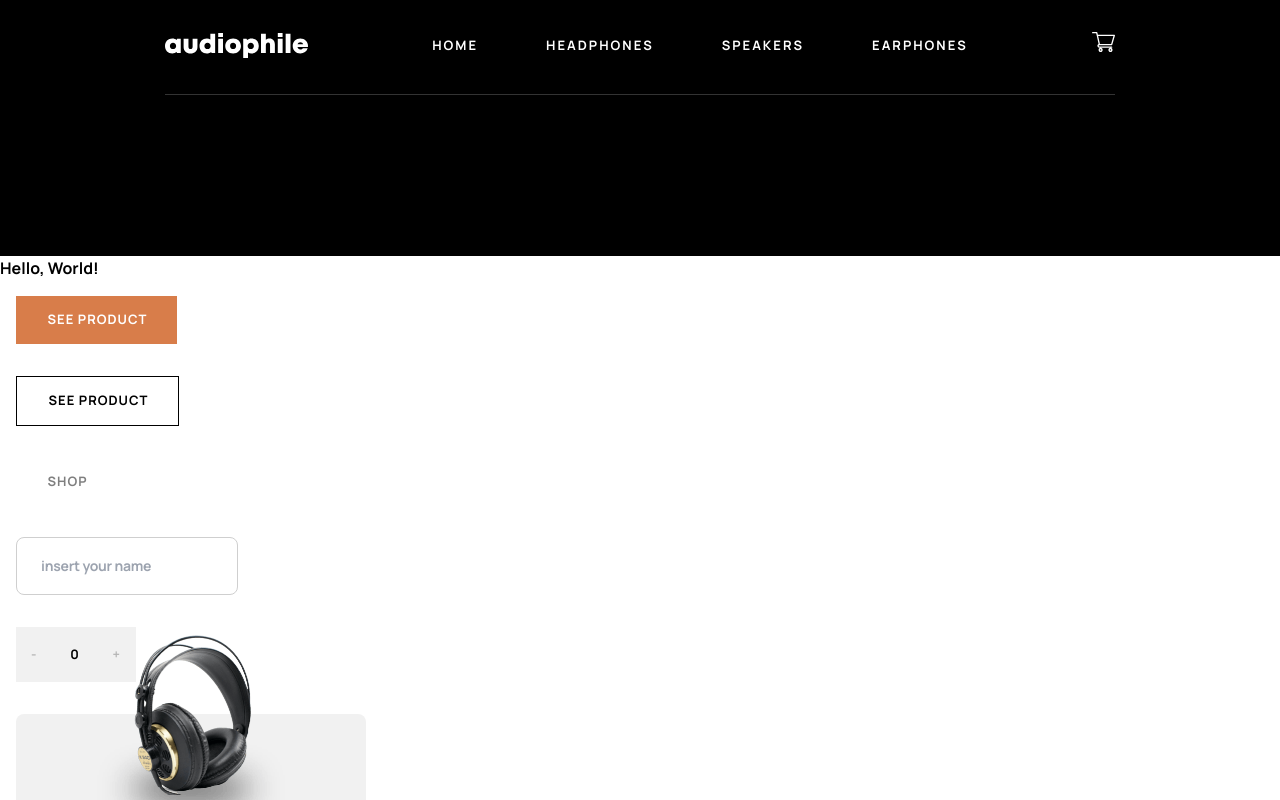
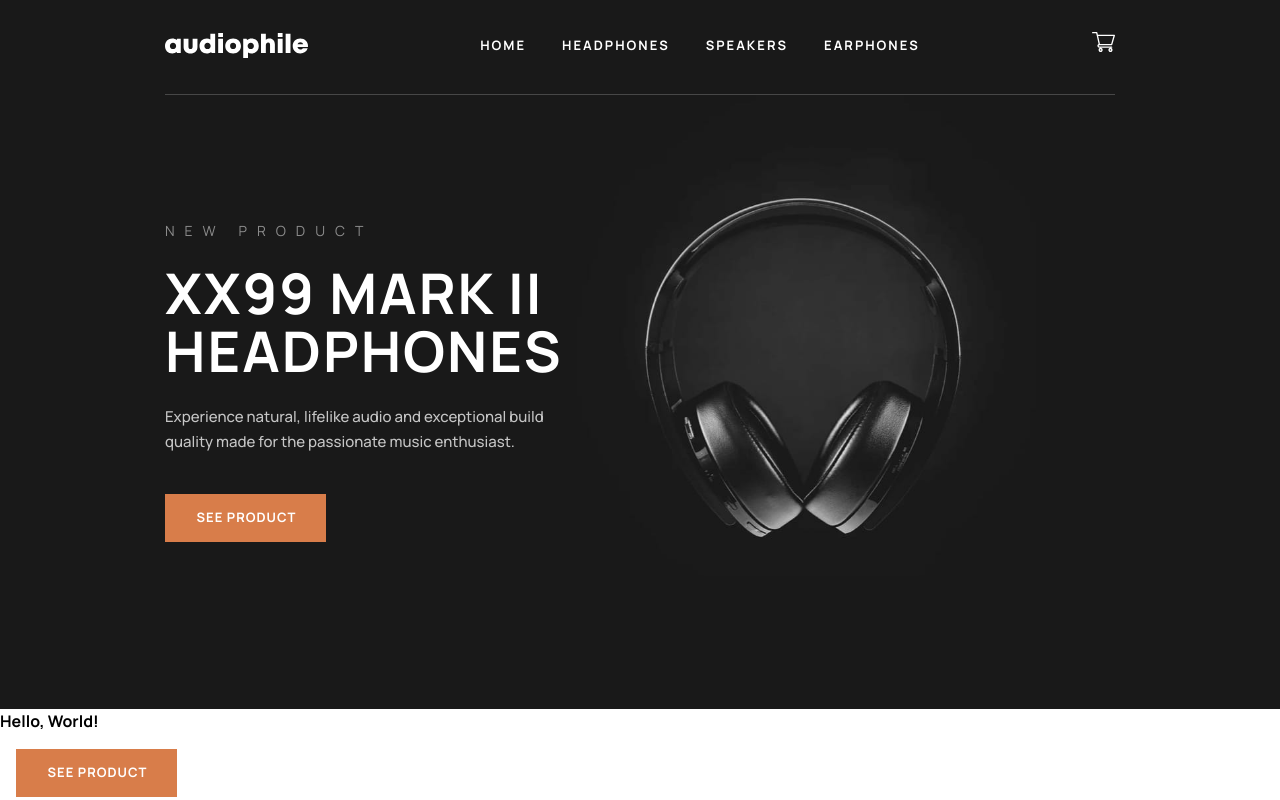
Before and after one commit to mehdi-zibout/audiophile-ecommerce, a Next.js app: page / in a window 1280 px wide. Shown: the top 800 px of the page. Built offline with nearby package versions, Linux system fonts and the light colour scheme.

Commit message:
Add Hero

```diff
--- a/app/page.tsx
+++ b/app/page.tsx
@@ -7,6 +7,7 @@ import Navbar from "@/components/Navbar";
 import Footer from "@/components/Footer";
 import CatButton from "@/components/CatButton";
 import catImage from "@/assets/shared/desktop/image-category-thumbnail-headphones.png";
+import Hero from "@/components/Hero";
 
 const manrope = Manrope({ subsets: ["latin"] });
 
@@ -16,8 +17,9 @@ export default function Home() {
       <main
         className={"bg-white  font-bold w-screen h-screen " + manrope.className}
       >
-        <div className="w-screem bg-black tablet:px-10 desktop:px-[165px] h-64">
+        <div className=" bg-[#191919] tablet:px-10 desktop:px-[165px] px-0 ">
           <Navbar />
+          <Hero />
         </div>
         Hello, World!
         <div className="p-4">
--- /dev/null
+++ b/components/Hero.tsx
@@ -0,0 +1,45 @@
+import heroImgDesktop from "@/assets/home/desktop/image-hero.jpg";
+import heroImgMobile from "@/assets/home/mobile/image-header.jpg";
+import heroImgTablet from "@/assets/home/tablet/image-header.jpg";
+import Image from "next/image";
+
+function Hero() {
+  return (
+    <div className="relative   overflow-hidden  ">
+      <div className="relative tablet:-mx-10 desktop:w-[398px] desktop:mx-0 desktop:px-0  w-screen z-10 text-center desktop:text-left tablet:pt-[126px] tablet:pb-[167px] pt-[108px] pb-[112px] px-6 tablet:px-[194px]">
+        <p className="uppercase text-overline text-white text-opacity-[49.64%]">
+          NEW PRODUCT
+        </p>
+        <h1 className="tablet:text-h1 tablet:my-6 mt-4 mb-6 text-white uppercase text-[2.25rem] leading-[40px] tracking-[1.29px]">
+          XX99 Mark II Headphones
+        </h1>
+        <p className="text-body text-white text-opacity-75 mb-[28px] tablet:mb-10">
+          Experience natural, lifelike audio and exceptional build quality made
+          for the passionate music enthusiast.
+        </p>
+        <button className="btn btn-primary">see product</button>
+      </div>
+      <Image
+        className="absolute -top-[87px] mx-auto -right-0 -left-[2px] opacity-[50.21%] tablet:hidden"
+        src={heroImgMobile}
+        alt="XX99 Mark II HeadphoneS"
+        fill={false}
+        width={375}
+      />
+      <Image
+        className="absolute -top-20 mx-auto left-0 right-0  opacity-[50.21%]  tablet:block hidden desktop:hidden"
+        src={heroImgTablet}
+        alt="XX99 Mark II HeadphoneS"
+        fill={false}
+        width={768}
+      />
+      <Image
+        className=" absolute top-0 mb-auto    hidden desktop:block"
+        src={heroImgDesktop}
+        alt="XX99 Mark II HeadphoneS"
+      />
+    </div>
+  );
+}
+
+export default Hero;
--- a/components/Navbar.tsx
+++ b/components/Navbar.tsx
@@ -9,13 +9,13 @@ export const navItems = [
 ];
 function Navbar() {
   return (
-    <header className="flex justify-between items-center py-8  desktop:pb-[36px] border-b border-white border-opacity-20 ">
+    <header className="flex justify-between px-6 tablet:px-0 items-center py-8  desktop:pb-[36px] border-b border-white border-opacity-[10.4%] desktop:border-opacity-20 ">
       <nav className="tablet:hidden">
         <button aria-label="hamburger menu">
           <SvgHamburger />
         </button>
       </nav>
-      <nav className="flex">
+      <nav className="flex ">
         <button
           aria-label="hamburger menu"
           className="hidden tablet:inline-block desktop:hidden pr-10"
@@ -30,7 +30,7 @@ function Navbar() {
         {navItems.map((navItem) => (
           <li
             key={navItem.id}
-            className="mx-[34px] first-of-type:ml-0 last-of-type:mr-0"
+            className="mx-[18px] first-of-type:ml-0 last-of-type:mr-0"
           >
             <nav className="hover:text-[#D87D4A] transition duration-300">
               <Link href={navItem.link}>{navItem.title}</Link>
```
